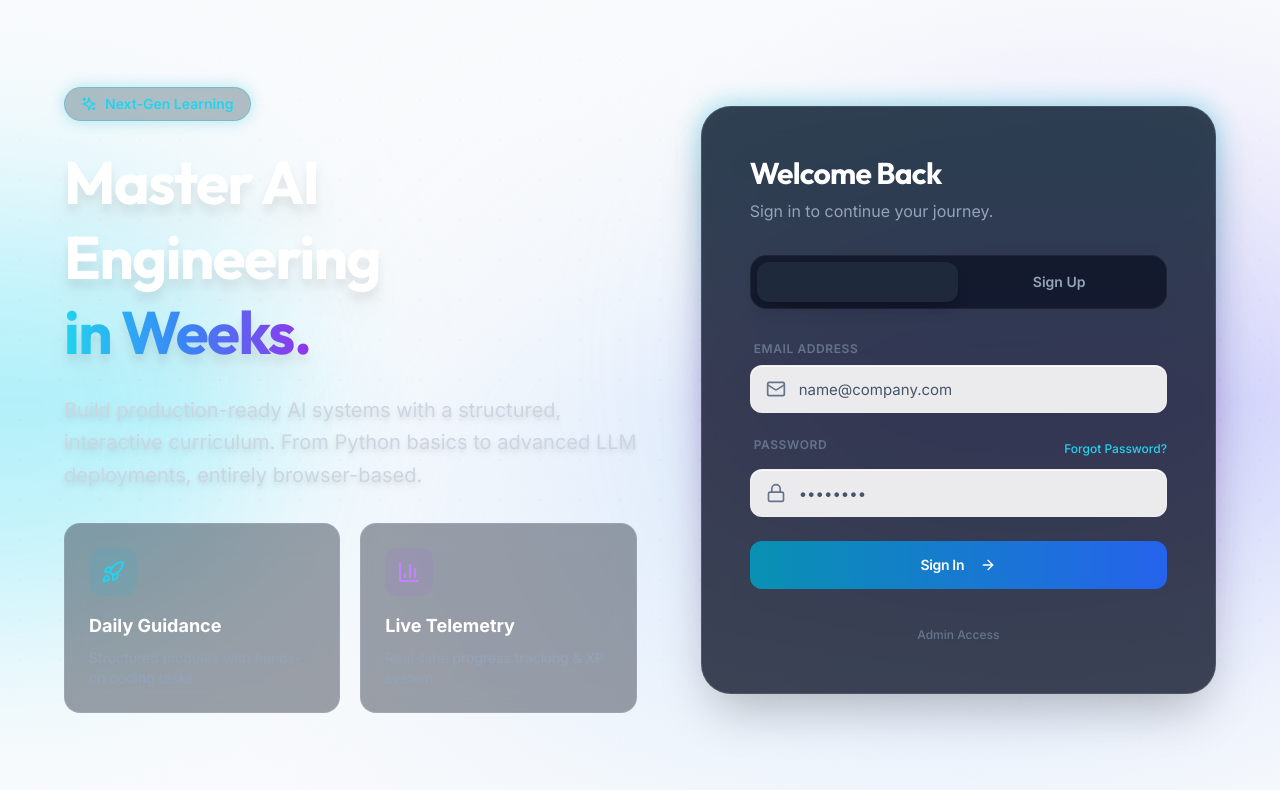
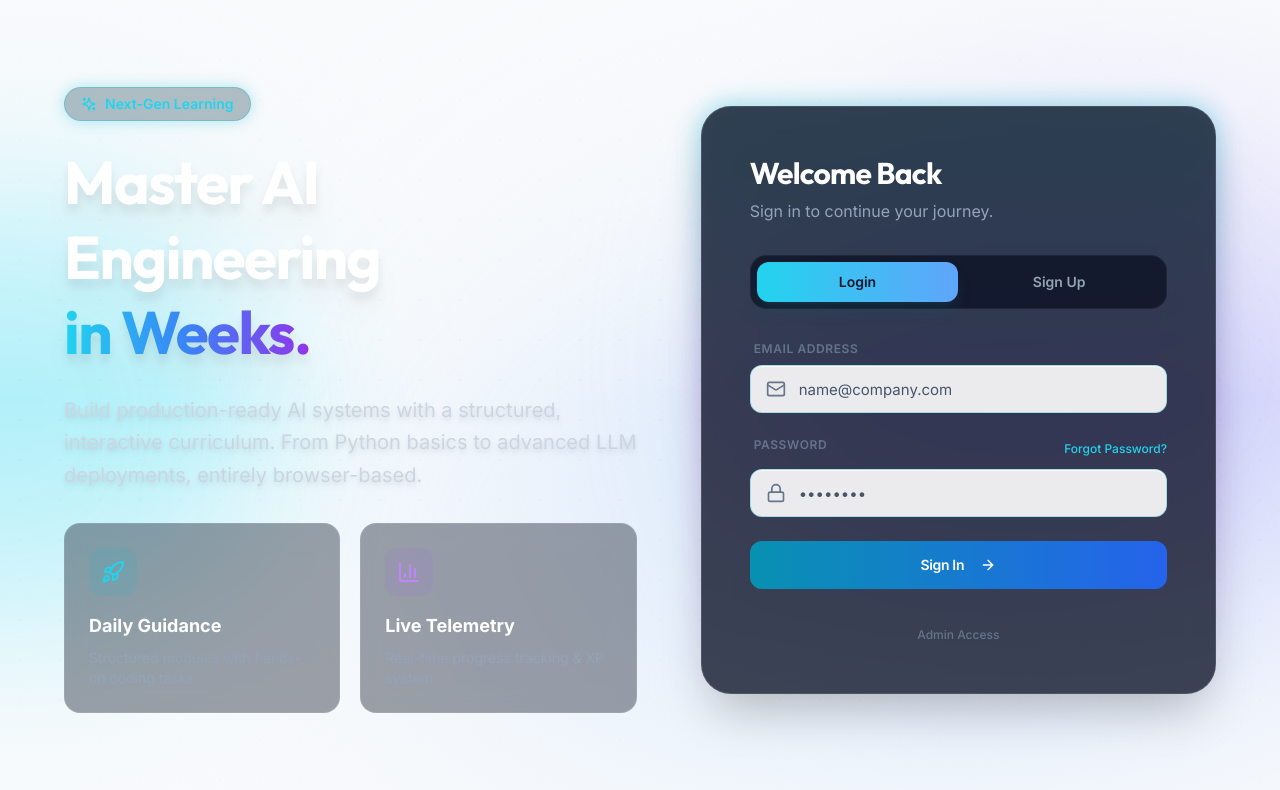
Before and after one commit to Flyers-Soft-AI-Labs/flyersminds, a React (Create React App) app in the folder frontend/: page / in a window 1280 px wide. Shown: the top 790 px of the page. Built offline with nearby package versions, Linux system fonts and the light colour scheme; no server answers.

Commit message:
Fixed bugs

```diff
--- a/frontend/src/pages/AuthPage.js
+++ b/frontend/src/pages/AuthPage.js
@@ -144,14 +144,14 @@ export default function AuthPage() {
                 <button
                   key={tab}
                   onClick={() => setActiveTab(tab)}
-                  className={`relative z-10 px-4 py-2.5 text-sm font-semibold transition-colors duration-300 ${activeTab === tab ? 'text-white' : 'text-slate-400 hover:text-slate-200'
+                  className={`relative z-10 px-4 py-2.5 text-sm font-semibold transition-colors duration-300 ${activeTab === tab ? 'text-slate-900' : 'text-slate-400 hover:text-slate-200'
                     }`}
                 >
                   {tab === 'login' ? 'Login' : 'Sign Up'}
                   {activeTab === tab && (
                     <motion.div
                       layoutId="activeTab"
-                      className="absolute inset-0 rounded-xl bg-slate-800 shadow-lg shadow-black/20"
+                      className="absolute inset-0 -z-10 rounded-xl bg-gradient-to-r from-cyan-400 to-blue-400 shadow-lg shadow-cyan-900/30"
                       transition={{ type: "spring", bounce: 0.2, duration: 0.6 }}
                     />
                   )}
@@ -199,7 +199,7 @@ export default function AuthPage() {
                           placeholder="name@company.com"
                           value={loginEmail}
                           onChange={(e) => setLoginEmail(e.target.value)}
-                          className="pl-12 h-12 bg-slate-950/50 border-white/10 text-white placeholder:text-slate-600 focus:border-cyan-500/50 focus:ring-cyan-500/20 rounded-xl transition-all"
+                          className="pl-12 h-12 bg-slate-800/80 border-cyan-500/30 text-white placeholder:text-slate-600 focus:border-cyan-500/50 focus:ring-cyan-500/20 rounded-xl transition-all"
                           required
                         />
                       </div>
@@ -208,7 +208,7 @@ export default function AuthPage() {
                     <div className="space-y-2">
                       <div className="flex items-center justify-between ml-1">
                         <Label className="text-xs font-bold uppercase tracking-wider text-slate-500">Password</Label>
-                        <Link to="#" className="text-xs font-medium text-cyan-400 hover:text-cyan-300 transition-colors">Forgot Password?</Link>
+                        <Link to="/forgot-password" className="text-xs font-medium text-cyan-400 hover:text-cyan-300 transition-colors">Forgot Password?</Link>
                       </div>
                       <div className="relative group">
                         <Lock className="absolute left-4 top-3.5 h-5 w-5 text-slate-500 transition-colors group-focus-within:text-cyan-400" />
@@ -217,7 +217,7 @@ export default function AuthPage() {
                           placeholder="••••••••"
                           value={loginPassword}
                           onChange={(e) => setLoginPassword(e.target.value)}
-                          className="pl-12 h-12 bg-slate-950/50 border-white/10 text-white placeholder:text-slate-600 focus:border-cyan-500/50 focus:ring-cyan-500/20 rounded-xl transition-all"
+                          className="pl-12 h-12 bg-slate-800/80 border-cyan-500/30 text-white placeholder:text-slate-600 focus:border-cyan-500/50 focus:ring-cyan-500/20 rounded-xl transition-all"
                           required
                         />
                       </div>
@@ -249,7 +249,7 @@ export default function AuthPage() {
                           placeholder="John Doe"
                           value={signupName}
                           onChange={(e) => setSignupName(e.target.value)}
-                          className="pl-12 h-12 bg-slate-950/50 border-white/10 text-white placeholder:text-slate-600 focus:border-cyan-500/50 focus:ring-cyan-500/20 rounded-xl transition-all"
+                          className="pl-12 h-12 bg-slate-800/80 border-cyan-500/30 text-white placeholder:text-slate-600 focus:border-cyan-500/50 focus:ring-cyan-500/20 rounded-xl transition-all"
                           required
                         />
                       </div>
@@ -264,7 +264,7 @@ export default function AuthPage() {
                           placeholder="name@company.com"
                           value={signupEmail}
                           onChange={(e) => setSignupEmail(e.target.value)}
-                          className="pl-12 h-12 bg-slate-950/50 border-white/10 text-white placeholder:text-slate-600 focus:border-cyan-500/50 focus:ring-cyan-500/20 rounded-xl transition-all"
+                          className="pl-12 h-12 bg-slate-800/80 border-cyan-500/30 text-white placeholder:text-slate-600 focus:border-cyan-500/50 focus:ring-cyan-500/20 rounded-xl transition-all"
                           required
                         />
                       </div>
@@ -279,7 +279,7 @@ export default function AuthPage() {
                           placeholder="Create a strong password"
                           value={signupPassword}
                           onChange={(e) => setSignupPassword(e.target.value)}
-                          className="pl-12 h-12 bg-slate-950/50 border-white/10 text-white placeholder:text-slate-600 focus:border-cyan-500/50 focus:ring-cyan-500/20 rounded-xl transition-all"
+                          className="pl-12 h-12 bg-slate-800/80 border-cyan-500/30 text-white placeholder:text-slate-600 focus:border-cyan-500/50 focus:ring-cyan-500/20 rounded-xl transition-all"
                           required
                         />
                       </div>
```
